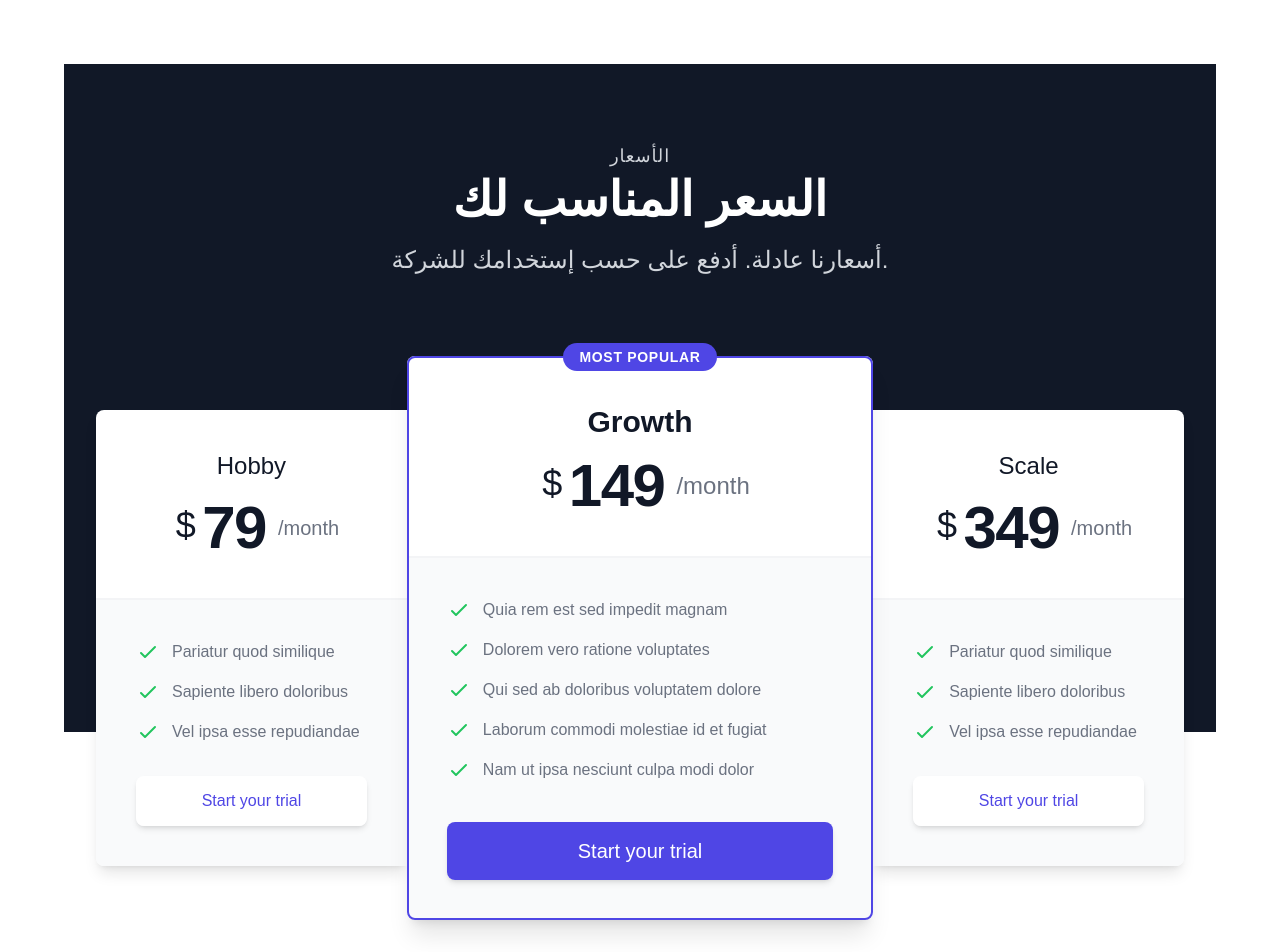
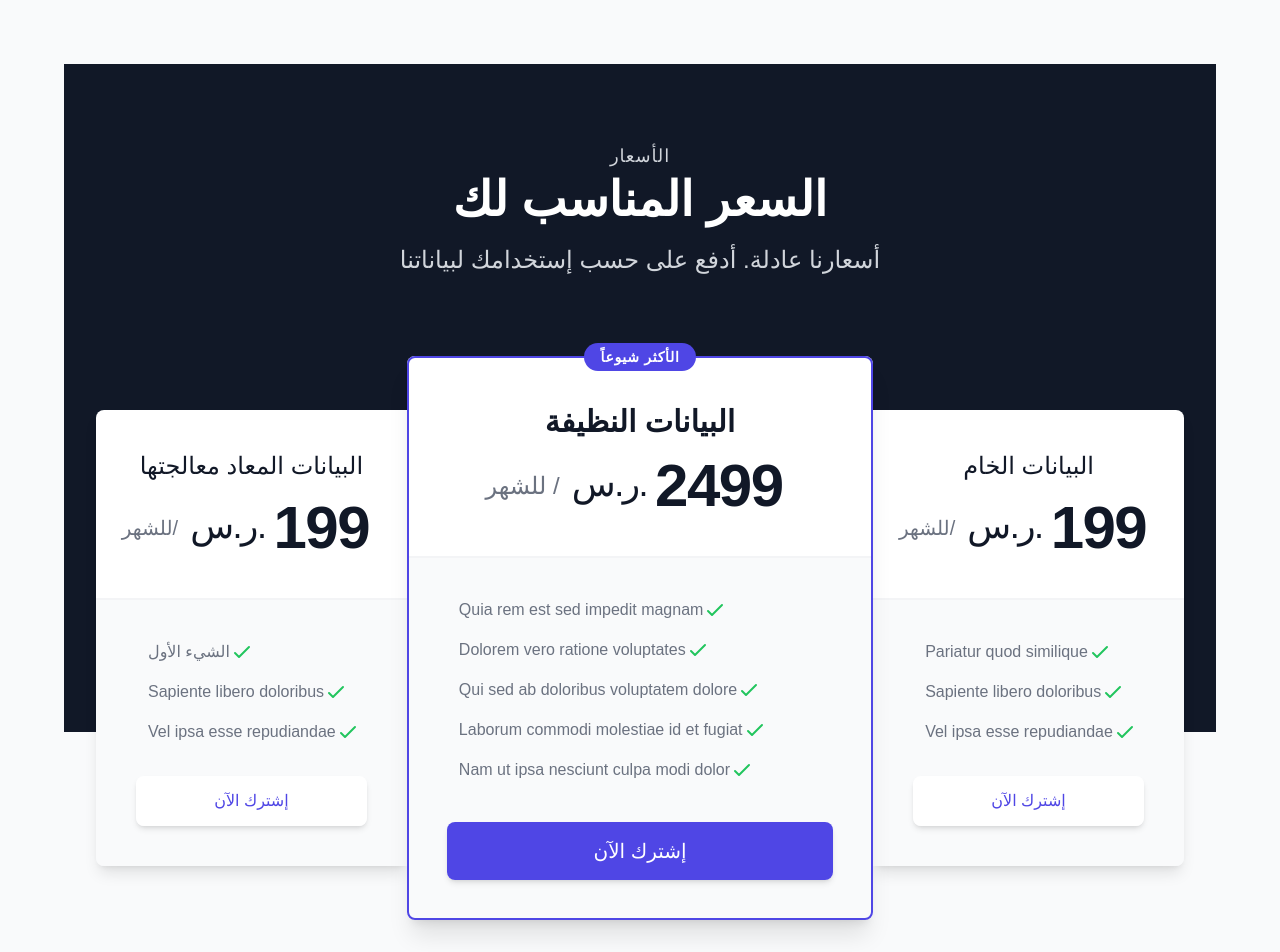
Before and after one commit to almatrafi-azzam/neuralbanksite, a Next.js app: page /priceing in a window 1280 px wide. Shown: the top 952 px of the page. Built offline with nearby package versions, Linux system fonts and the light colour scheme.

Commit message:
fixed tailwind issue

```diff
--- a/pages/priceing.tsx
+++ b/pages/priceing.tsx
@@ -1,7 +1,7 @@
 
 import { CheckIcon } from '@heroicons/react/outline'
 
-const hobbyFeatures = ['Pariatur quod similique', 'Sapiente libero doloribus', 'Vel ipsa esse repudiandae']
+const hobbyFeatures = ['الشيء الأول', 'Sapiente libero doloribus', 'Vel ipsa esse repudiandae']
 const scaleFeatures = ['Pariatur quod similique', 'Sapiente libero doloribus', 'Vel ipsa esse repudiandae']
 const growthFeatures = [
   'Quia rem est sed impedit magnam',
@@ -13,7 +13,7 @@ const growthFeatures = [
 
 export default function Example() {
   return (
-    <div className="max-w-7xl mx-auto sm:px-6 lg:px-16 lg:py-16 font-Tajawal">
+    <div className="max-w-7xl mx-auto sm:px-6 lg:px-16 lg:py-16 font-Tajawal bg-gray-50">
     <div className="bg-gray-900">
       <div className="pt-12 px-4 sm:px-6 lg:px-8 lg:pt-20">
         <div className="text-center">
@@ -22,12 +22,12 @@ export default function Example() {
             السعر المناسب لك
           </p>
           <p className="mt-3 max-w-4xl mx-auto text-xl text-gray-300 sm:mt-5 sm:text-2xl">
-            أسعارنا عادلة. أدفع على حسب إستخدامك للشركة.
+            أسعارنا عادلة. أدفع على حسب إستخدامك لبياناتنا
           </p>
         </div>
       </div>
 
-      <div className="mt-16 bg-white pb-12 lg:mt-20 lg:pb-20">
+      <div className="mt-16 bg-gray-50 pb-12 lg:mt-20 lg:pb-20">
         <div className="relative z-0">
           <div className="absolute inset-0 h-5/6 bg-gray-900 lg:h-2/3" />
           <div className="max-w-7xl mx-auto px-4 sm:px-6 lg:px-8">
@@ -38,25 +38,25 @@ export default function Example() {
                     <div className="bg-white px-6 py-10">
                       <div>
                         <h3 className="text-center text-2xl font-medium text-gray-900" id="tier-hobby">
-                          Hobby
+                          البيانات المعاد معالجتها
                         </h3>
                         <div className="mt-4 flex items-center justify-center">
+                          <span className="text-xl font-medium text-gray-500">للشهر/</span>
                           <span className="px-3 flex items-start text-6xl tracking-tight text-gray-900">
-                            <span className="mt-2 mr-2 text-4xl font-medium">$</span>
-                            <span className="font-extrabold">79</span>
+                            <span className="mt-2 mr-2 text-4xl font-medium">ر.س.</span>
+                            <span className="font-extrabold">199</span>
                           </span>
-                          <span className="text-xl font-medium text-gray-500">/month</span>
                         </div>
                       </div>
                     </div>
                     <div className="flex-1 flex flex-col justify-between border-t-2 border-gray-100 p-6 bg-gray-50 sm:p-10 lg:p-6 xl:p-10">
                       <ul role="list" className="space-y-4">
                         {hobbyFeatures.map((feature) => (
-                          <li key={feature} className="flex items-start">
+                          <li key={feature} className="flex">
+                            <p className="ml-3 text-base font-medium text-gray-500 ">{feature}</p>
                             <div className="flex-shrink-0">
                               <CheckIcon className="flex-shrink-0 h-6 w-6 text-green-500" aria-hidden="true" />
                             </div>
-                            <p className="ml-3 text-base font-medium text-gray-500">{feature}</p>
                           </li>
                         ))}
                       </ul>
@@ -67,7 +67,7 @@ export default function Example() {
                             className="block w-full text-center rounded-lg border border-transparent bg-white px-6 py-3 text-base font-medium text-indigo-600 hover:bg-gray-50"
                             aria-describedby="tier-hobby"
                           >
-                            Start your trial
+                            إشترك الآن
                           </a>
                         </div>
                       </div>
@@ -84,32 +84,33 @@ export default function Example() {
                   <div className="absolute inset-x-0 top-0 transform translate-y-px">
                     <div className="flex justify-center transform -translate-y-1/2">
                       <span className="inline-flex rounded-full bg-indigo-600 px-4 py-1 text-sm font-semibold tracking-wider uppercase text-white">
-                        Most popular
+                        الأكثر شيوعاً
                       </span>
                     </div>
                   </div>
                   <div className="bg-white rounded-t-lg px-6 pt-12 pb-10">
                     <div>
                       <h3 className="text-center text-3xl font-semibold text-gray-900 sm:-mx-6" id="tier-growth">
-                        Growth
+                        البيانات النظيفة
                       </h3>
                       <div className="mt-4 flex items-center justify-center">
+                        <span className="text-2xl font-medium text-gray-500">للشهر /</span>
                         <span className="px-3 flex items-start text-6xl tracking-tight text-gray-900 sm:text-6xl">
-                          <span className="mt-2 mr-2 text-4xl font-medium">$</span>
-                          <span className="font-extrabold">149</span>
+                          <span className="mt-2 mr-2 text-4xl font-medium">ر.س.</span>
+                          <span className="font-extrabold">2499</span>
                         </span>
-                        <span className="text-2xl font-medium text-gray-500">/month</span>
+
                       </div>
                     </div>
                   </div>
-                  <div className="border-t-2 border-gray-100 rounded-b-lg pt-10 pb-8 px-6 bg-gray-50 sm:px-10 sm:py-10">
+                  <div className="border-t-2 border-gray-100 rounded-b-lg pt-10 pb-8 px-6 bg-gray-50 sm:px-10 sm:py-10 text-right">
                     <ul role="list" className="space-y-4">
                       {growthFeatures.map((feature) => (
                         <li key={feature} className="flex items-start">
+                          <p className="ml-3 text-base font-medium text-gray-500">{feature}</p>
                           <div className="flex-shrink-0">
                             <CheckIcon className="flex-shrink-0 h-6 w-6 text-green-500" aria-hidden="true" />
                           </div>
-                          <p className="ml-3 text-base font-medium text-gray-500">{feature}</p>
                         </li>
                       ))}
                     </ul>
@@ -120,7 +121,7 @@ export default function Example() {
                           className="block w-full text-center rounded-lg border border-transparent bg-indigo-600 px-6 py-4 text-xl leading-6 font-medium text-white hover:bg-indigo-700"
                           aria-describedby="tier-growth"
                         >
-                          Start your trial
+                          إشترك الآن
                         </a>
                       </div>
                     </div>
@@ -133,14 +134,15 @@ export default function Example() {
                     <div className="bg-white px-6 py-10">
                       <div>
                         <h3 className="text-center text-2xl font-medium text-gray-900" id="tier-scale">
-                          Scale
+                          البيانات الخام
                         </h3>
                         <div className="mt-4 flex items-center justify-center">
+                          <span className="text-xl font-medium text-gray-500">للشهر/</span>
                           <span className="px-3 flex items-start text-6xl tracking-tight text-gray-900">
-                            <span className="mt-2 mr-2 text-4xl font-medium">$</span>
-                            <span className="font-extrabold">349</span>
+                            <span className="mt-2 mr-2 text-4xl font-medium">ر.س.</span>
+                            <span className="font-extrabold">199</span>
                           </span>
-                          <span className="text-xl font-medium text-gray-500">/month</span>
+
                         </div>
                       </div>
                     </div>
@@ -148,10 +150,10 @@ export default function Example() {
                       <ul role="list" className="space-y-4">
                         {scaleFeatures.map((feature) => (
                           <li key={feature} className="flex items-start">
+                            <p className="ml-3 text-base font-medium text-gray-500">{feature}</p>
                             <div className="flex-shrink-0">
                               <CheckIcon className="flex-shrink-0 h-6 w-6 text-green-500" aria-hidden="true" />
                             </div>
-                            <p className="ml-3 text-base font-medium text-gray-500">{feature}</p>
                           </li>
                         ))}
                       </ul>
@@ -162,7 +164,7 @@ export default function Example() {
                             className="block w-full text-center rounded-lg border border-transparent bg-white px-6 py-3 text-base font-medium text-indigo-600 hover:bg-gray-50"
                             aria-describedby="tier-scale"
                           >
-                            Start your trial
+                            إشترك الآن
                           </a>
                         </div>
                       </div>
```
Also changed, not shown: pages/index.tsx (+28 -14 lines).
